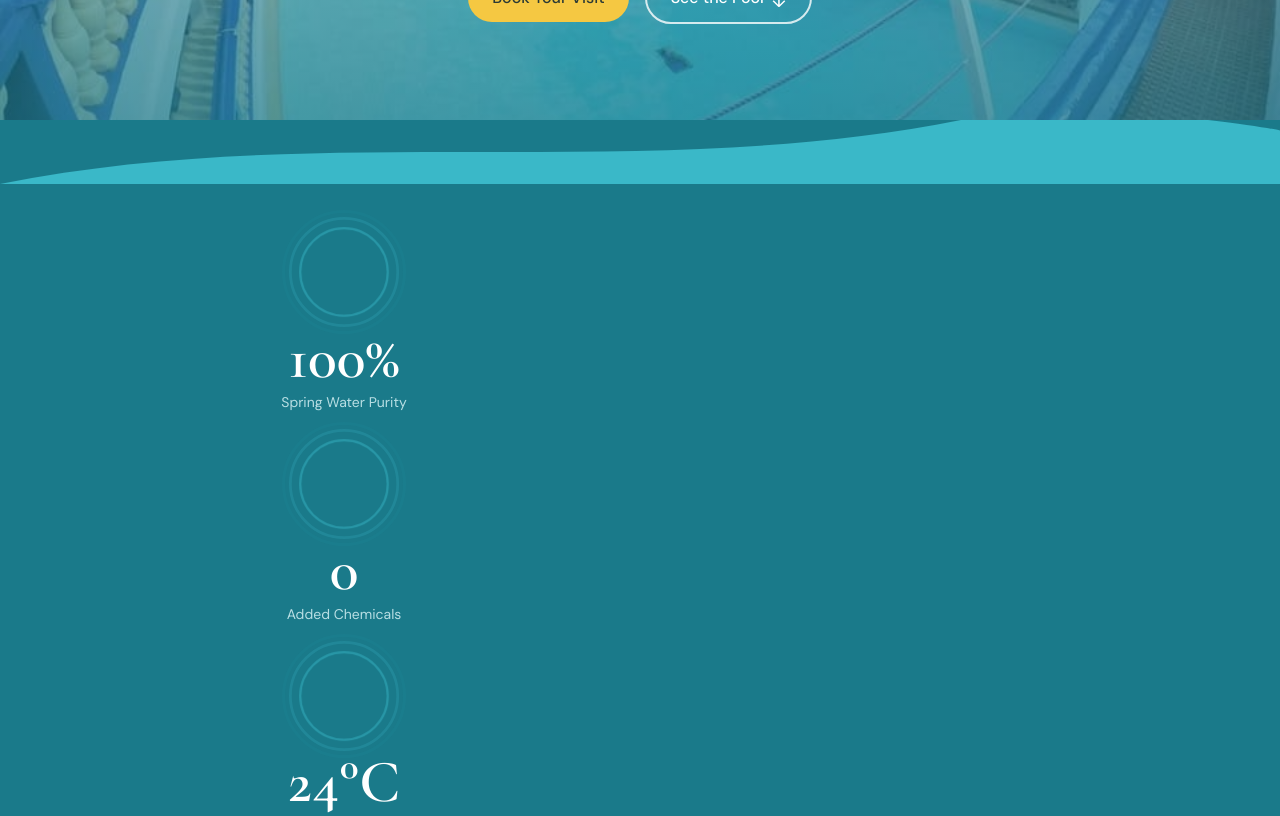
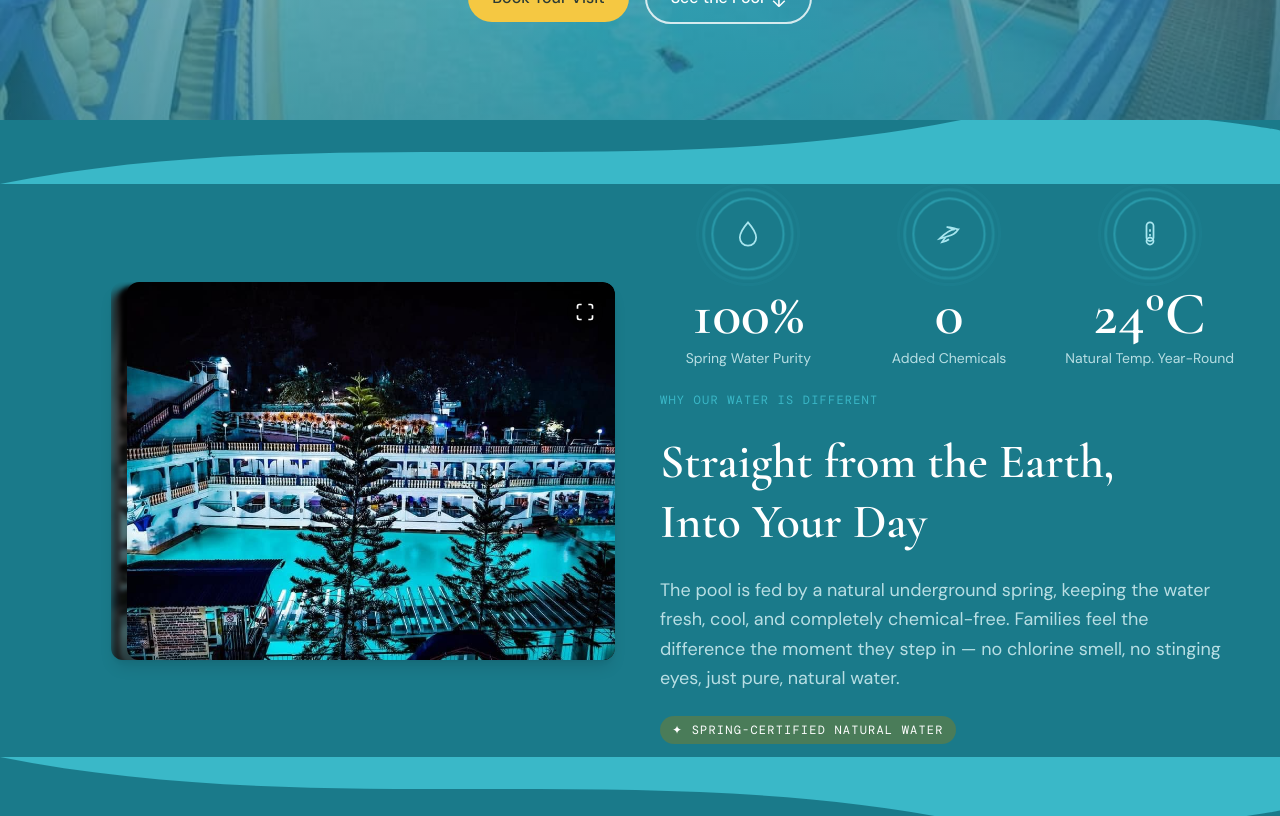
Before and after one commit to Elydia04/Colmenar-Website, a Next.js app: page / in a window 1280 px wide. Shown: the part 680-1496 px from the top of the page. Built offline with nearby package versions, Linux system fonts and the light colour scheme.

Commit message:
fixed Spring Section

```diff
--- a/src/app/globals.css
+++ b/src/app/globals.css
@@ -46,6 +46,24 @@ html {
   100% { transform: scale(1.6); opacity: 0; }
 }
 
+.reveal-wrapper > .reveal-left {
+  opacity: 0;
+  transform: translateX(-80px);
+  transition: opacity 0.7s ease, transform 0.7s ease;
+}
+
+.reveal-wrapper > .reveal-right {
+  opacity: 0;
+  transform: translateX(80px);
+  transition: opacity 0.7s ease, transform 0.7s ease;
+}
+
+.reveal-wrapper.revealed > .reveal-left,
+.reveal-wrapper.revealed > .reveal-right {
+  opacity: 1;
+  transform: translateX(0);
+}
+
 @keyframes bounceDown {
   0%, 100% { transform: translateY(0); }
   50% { transform: translateY(4px); }
@@ -55,24 +73,6 @@ html {
   0% { transform: translateX(0); }
   100% { transform: translateX(4px); }
 }
-
-@keyframes slideFromRight {
-  0% { opacity: 0; transform: translateX(120px); }
-  100% { opacity: 1; transform: translateX(0); }
-}
-
-.slide-from-right {
-  opacity: 0;
-}
-
-.slide-from-right.revealed > * {
-  opacity: 0;
-  animation: slideFromRight 0.7s ease forwards;
-}
-
-.slide-from-right.revealed > *:nth-child(1) { animation-delay: 0ms; }
-.slide-from-right.revealed > *:nth-child(2) { animation-delay: 150ms; }
-.slide-from-right.revealed > *:nth-child(3) { animation-delay: 300ms; }
 
 @keyframes dropletFloat {
   0%, 100% { transform: translateY(0) rotate(0deg); opacity: 0.6; }
@@ -182,7 +182,9 @@ a:hover .link-arrow {
     transition-duration: 0.01ms !important;
   }
   .reveal-on-scroll,
-  .stagger-children > * {
+  .stagger-children > *,
+  .reveal-wrapper > .reveal-left,
+  .reveal-wrapper > .reveal-right {
     opacity: 1;
     transform: none;
   }
--- a/src/components/layout/Navbar.tsx
+++ b/src/components/layout/Navbar.tsx
@@ -25,7 +25,16 @@ export default function Navbar() {
 
   const handleNav = useCallback(
     (e: React.MouseEvent<HTMLAnchorElement>, href: string) => {
-      if (!href.includes('#') && href === pathname) {
+      if (href.includes('#')) {
+        e.preventDefault()
+        const id = href.split('#')[1]
+        const el = document.getElementById(id)
+        if (el) {
+          el.scrollIntoView({ behavior: 'smooth' })
+        } else {
+          window.location.href = href
+        }
+      } else if (href === pathname) {
         e.preventDefault()
         window.scrollTo({ top: 0, behavior: 'smooth' })
         window.dispatchEvent(new CustomEvent('replay-animations'))
--- a/src/components/sections/Hero.tsx
+++ b/src/components/sections/Hero.tsx
@@ -89,7 +89,7 @@ export default function Hero() {
             <Button variant="primary" href="/book">
               Book Your Visit
             </Button>
-            <Button variant="ghost" href="#spring">
+            <Button variant="ghost" onClick={() => document.getElementById('spring')?.scrollIntoView({ behavior: 'smooth' })}>
               See the Pool <span className="arrow-down">&darr;</span>
             </Button>
           </div>
--- a/src/components/sections/SpringFeature.tsx
+++ b/src/components/sections/SpringFeature.tsx
@@ -1,25 +1,29 @@
 'use client'
 
+import { useState, useCallback } from 'react'
 import { useScrollReveal } from '@/lib/useScrollReveal'
 import { useCountUp } from '@/lib/useCountUp'
 import Badge from '@/components/ui/Badge'
 import WaveDivider from '@/components/ui/WaveDivider'
 import RippleRing from '@/components/ui/RippleRing'
+import Lightbox from '@/components/ui/Lightbox'
 
 function Stat({
   value,
   suffix,
   label,
+  icon,
 }: {
   value: number
   suffix: string
   label: string
+  icon: React.ReactNode
 }) {
   const { ref } = useCountUp(value)
 
   return (
     <div className="relative flex flex-col items-center w-full">
-      <RippleRing />
+      <RippleRing>{icon}</RippleRing>
       <span className="font-display text-5xl md:text-6xl font-semibold text-white mt-4">
         <span ref={ref}>0</span>{suffix}
       </span>
@@ -28,26 +32,132 @@ function Stat({
   )
 }
 
+const galleryImages = [
+  { src: '/images/ar-night.jpg', caption: 'Aerial night view of Villa Colmenar' },
+  { src: '/images/night-lights.jpg', caption: 'Pool with evening lights' },
+  { src: '/images/overview.jpg', caption: 'Villa Colmenar resort overview' },
+]
+
 export default function SpringFeature() {
   const ref = useScrollReveal()
-  const galleryRef = useScrollReveal()
+  const [items, setItems] = useState(galleryImages)
+  const [slidingOut, setSlidingOut] = useState(false)
+  const [lightbox, setLightbox] = useState<{ src: string; caption: string } | null>(null)
+
+  const handleImageClick = useCallback(() => {
+    if (slidingOut) return
+    setSlidingOut(true)
+    setTimeout(() => {
+      setItems(prev => {
+        const next = [...prev]
+        next.push(next.shift()!)
+        return next
+      })
+      setSlidingOut(false)
+    }, 500)
+  }, [slidingOut])
 
   return (
-    <section id="spring" className="relative bg-spring-deep py-20 md:py-28 overflow-hidden">
+    <section id="spring" className="relative bg-spring-deep py-16 md:py-20 overflow-hidden">
       <WaveDivider position="top" />
       <WaveDivider position="bottom" />
 
       <div
         ref={ref}
-        className="max-w-[1200px] mx-auto px-4 md:px-8 grid grid-cols-1 lg:grid-cols-2 gap-12 items-start"
+        className="reveal-wrapper max-w-[1260px] mx-auto px-4 md:px-8 grid grid-cols-1 lg:grid-cols-2 gap-10 items-center"
       >
-        <div className="flex flex-col items-center lg:items-start gap-8">
-          <Stat value={100} suffix="%" label="Spring Water Purity" />
-          <Stat value={0} suffix="" label="Added Chemicals" />
-          <Stat value={24} suffix="°C" label="Natural Temp. Year-Round" />
+        <div className="reveal-left">
+          <div className="relative max-w-[31.5rem] mx-auto lg:ml-[12%]">
+            <div className="aspect-[4/3] relative overflow-hidden rounded-xl shadow-lg">
+              {items.map((img, i) => {
+                const isTop = i === 0
+                return (
+                  <button
+                    key={img.src}
+                    onClick={handleImageClick}
+                    aria-label={img.caption}
+                    className={`absolute inset-y-0 rounded-xl overflow-hidden ${
+                      isTop ? 'right-0 left-4' : i === 1 ? 'right-0 left-[9px]' : 'right-0 left-0'
+                    }`}
+                    style={{
+                      zIndex: items.length - i,
+                      transition: isTop && slidingOut ? 'all 500ms ease-in-out' : 'none',
+                      opacity: isTop && slidingOut ? 0 : 1,
+                      transform: isTop
+                        ? slidingOut
+                          ? 'translateX(100%)'
+                          : 'none'
+                        : `translateY(${i * 4}px)`,
+                      filter: isTop
+                        ? 'none'
+                        : slidingOut && i === 1
+                          ? 'none'
+                          : i === 1
+                            ? 'blur(2px) brightness(0.6) saturate(0.3)'
+                            : 'blur(4px) brightness(0.4) saturate(0.15)',
+                    }}
+                  >
+                    <div
+                      role="img"
+                      aria-label={img.caption}
+                      className="w-full h-full bg-cover bg-center"
+                      style={{ backgroundImage: `url('${img.src}')` }}
+                    />
+                  </button>
+                )
+              })}
+              <button
+                onClick={() => setLightbox(items[0])}
+                aria-label="View fullscreen"
+                className="absolute top-3 right-3 z-10 w-9 h-9 flex items-center justify-center rounded-full bg-black/40 hover:bg-black/60 text-white transition-all"
+              >
+                <svg viewBox="0 0 24 24" fill="none" stroke="currentColor" strokeWidth="2" className="w-5 h-5">
+                  <path d="M8 3H5a2 2 0 00-2 2v3m18 0V5a2 2 0 00-2-2h-3m0 18h3a2 2 0 002-2v-3M3 16v3a2 2 0 002 2h3" />
+                </svg>
+              </button>
+            </div>
+          </div>
         </div>
 
-        <div className="reveal-on-scroll space-y-6">
+        <div className="reveal-right space-y-6">
+          <div className="flex flex-col sm:flex-row gap-6 justify-center lg:justify-start">
+            <Stat
+              value={100}
+              suffix="%"
+              label="Spring Water Purity"
+              icon={
+                <svg viewBox="0 0 24 24" fill="none" stroke="currentColor" strokeWidth="1.5" className="w-full h-full">
+                  <path d="M12 2C12 2 5 10 5 15c0 3.9 3.1 7 7 7s7-3.1 7-7c0-5-7-13-7-13z" />
+                </svg>
+              }
+            />
+            <Stat
+              value={0}
+              suffix=""
+              label="Added Chemicals"
+              icon={
+                <svg viewBox="0 0 24 24" fill="none" stroke="currentColor" strokeWidth="1.5" className="w-full h-full">
+                  <path d="M17 8c-5 0-13 8-13 8s8-2 12-4c2-1 4-4 4-4-2 0-6-2-10-2z" />
+                  <path d="M9 15c-1.5 1.5-3 4-3 4s4-1 6-2.5" />
+                </svg>
+              }
+            />
+            <Stat
+              value={24}
+              suffix="°C"
+              label="Natural Temp. Year-Round"
+              icon={
+                <svg viewBox="0 0 24 24" fill="none" stroke="currentColor" strokeWidth="1.5" className="w-full h-full">
+                  <rect x="9" y="2" width="6" height="16" rx="3" />
+                  <circle cx="12" cy="18" r="3" />
+                  <path d="M12 8v2" />
+                  <path d="M12 12v2" />
+                </svg>
+              }
+            />
+          </div>
+
+          <div className="space-y-6">
             <p className="font-mono text-xs uppercase tracking-widest text-spring-mid">
               Why Our Water Is Different
             </p>
@@ -65,29 +175,15 @@ export default function SpringFeature() {
             <Badge>&#10022; Spring-Certified Natural Water</Badge>
           </div>
         </div>
+      </div>
 
-      <div className="max-w-[1200px] mx-auto px-4 md:px-8 mt-12 md:mt-16">
-        <div ref={galleryRef} className="slide-from-right grid grid-cols-1 md:grid-cols-3 gap-4">
-          <div
-            role="img"
-            aria-label="Villa Colmenar resort overview"
-            className="aspect-[4/3] rounded-xl bg-cover bg-center shadow-lg"
-            style={{ backgroundImage: "url('/images/overview.jpg')" }}
+      {lightbox && (
+        <Lightbox
+          src={lightbox.src}
+          caption={lightbox.caption}
+          onClose={() => setLightbox(null)}
         />
-          <div
-            role="img"
-            aria-label="Pool with evening lights"
-            className="aspect-[4/3] rounded-xl bg-cover bg-center shadow-lg"
-            style={{ backgroundImage: "url('/images/night-lights.jpg')" }}
-          />
-          <div
-            role="img"
-            aria-label="Aerial night view of Villa Colmenar"
-            className="aspect-[4/3] rounded-xl bg-cover bg-center shadow-lg"
-            style={{ backgroundImage: "url('/images/ar-night.jpg')" }}
-          />
-        </div>
-      </div>
+      )}
     </section>
   )
 }
--- a/src/components/ui/RippleRing.tsx
+++ b/src/components/ui/RippleRing.tsx
@@ -1,9 +1,12 @@
-export default function RippleRing() {
+export default function RippleRing({ children }: { children?: React.ReactNode }) {
   return (
-    <div className="relative w-20 h-20">
+    <div className="relative w-[68px] h-[68px] flex items-center justify-center">
       <div className="ripple-ring w-full h-full" />
       <div className="ripple-ring w-full h-full" />
       <div className="ripple-ring w-full h-full" />
+      <span className="relative z-10 text-spring-pale w-7 h-7">
+        {children}
+      </span>
     </div>
   )
 }
```
Lines whose indentation alone changed are shown as unchanged.
